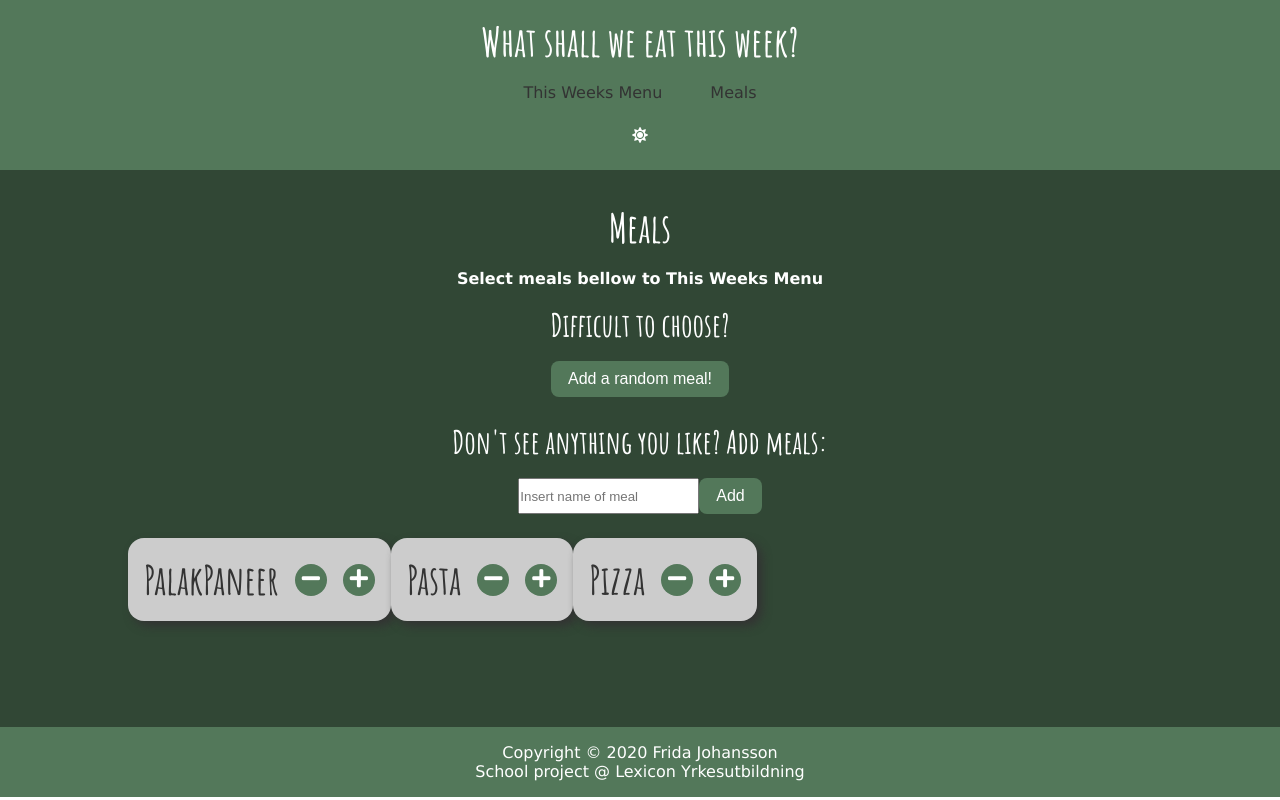
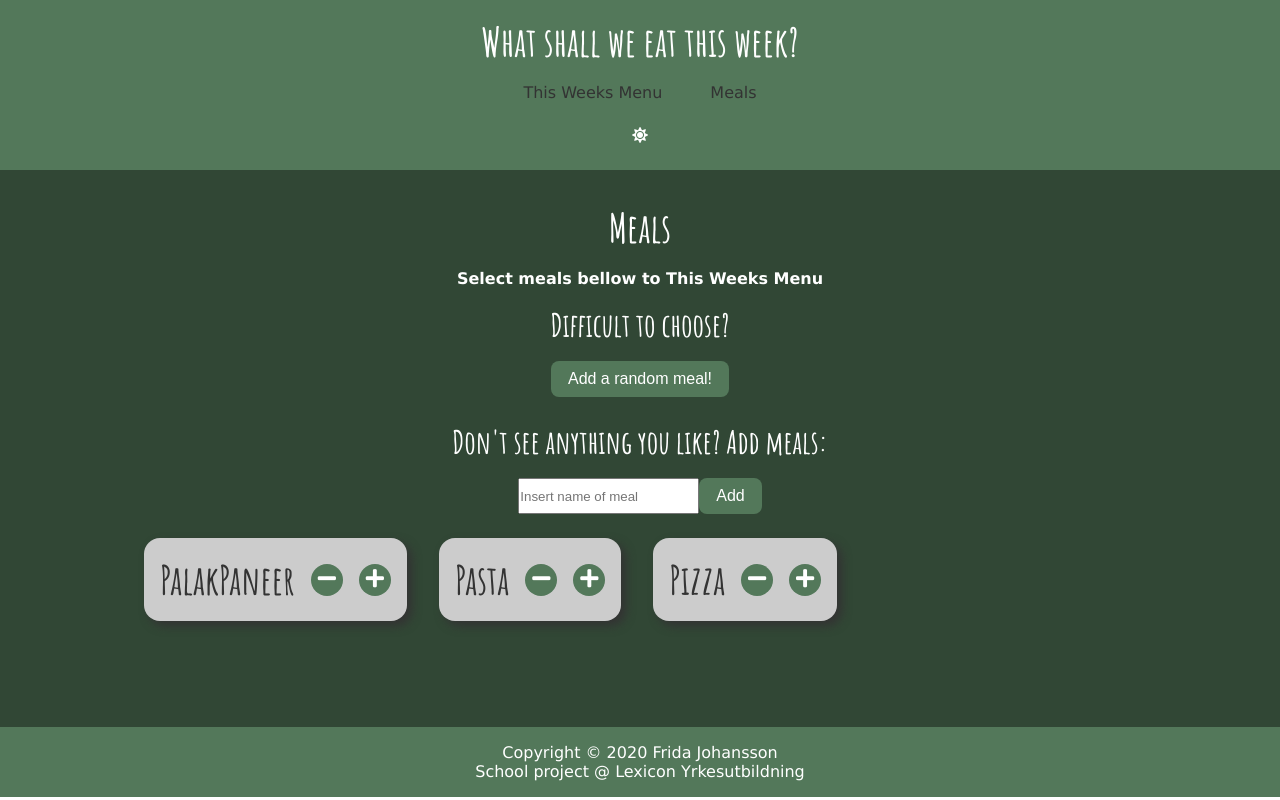
Before and after one commit to johanssonfridamaria/meals-of-the-week-app, a Vue app: page /meals in a window 1280 px wide. Built offline with nearby package versions, Linux system fonts and the light colour scheme.

Commit message:
added media querie for larger screens

```diff
--- a/src/components/Meals/MealCard.vue
+++ b/src/components/Meals/MealCard.vue
@@ -1,5 +1,5 @@
 <template>
-  <div class="mx-1 meal-card mb-1">
+  <div class="meal-card">
     <div class="d-flex row meal-body">
       <h1 class="text-center">{{ meal.name }}</h1>
       <div class="d-flex">
@@ -45,7 +45,6 @@ export default {
 
 <style scoped>
 .meal-card {
-  max-width: 40rem;
   padding: 1rem;
   border: none;
   border-radius: 1rem;
@@ -53,9 +52,17 @@ export default {
   background: #ccc;
   color: #333;
   align-items: center;
+  margin-bottom: 1rem;
 }
 .meal-body {
   align-items: center;
   justify-content: space-between;
 }
+
+@media (min-width: 592px) {
+  .meal-card {
+    margin-left: 1rem;
+    margin-right: 1rem;
+  }
+}
 </style>
```
